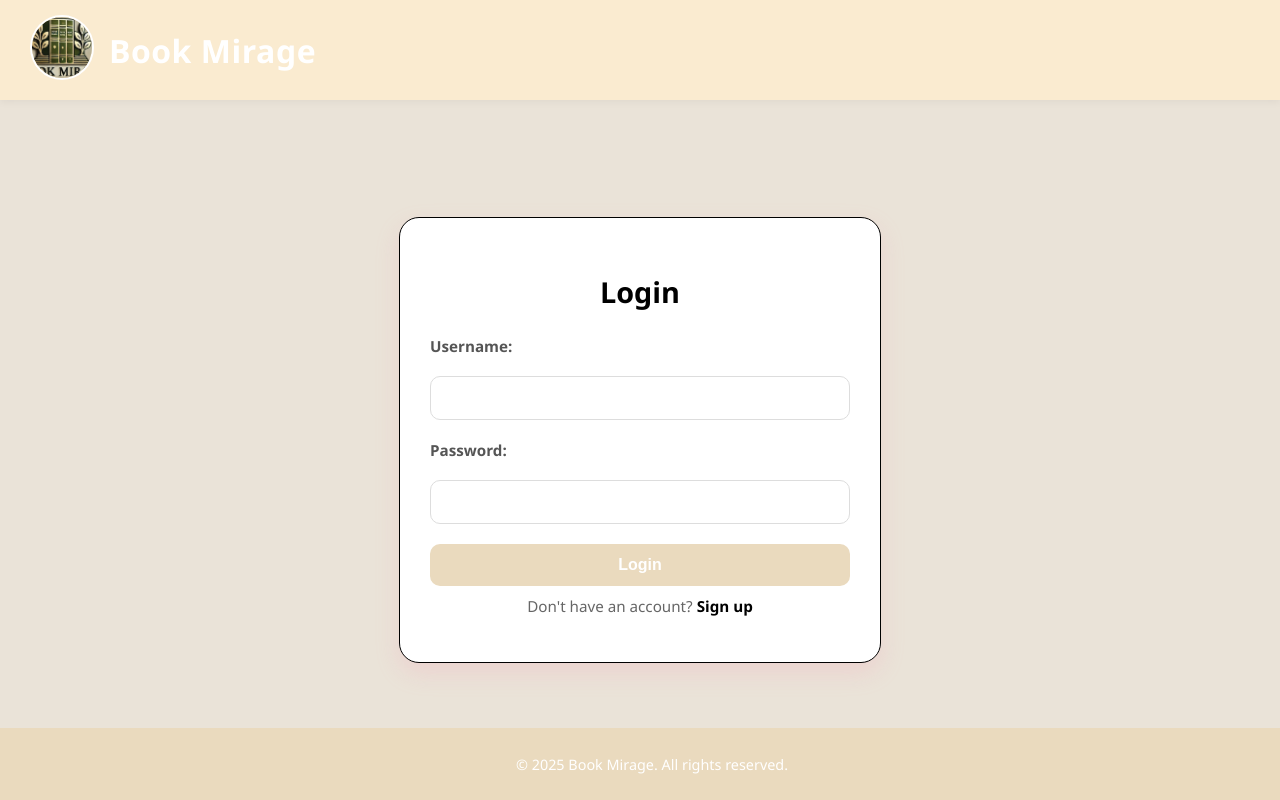
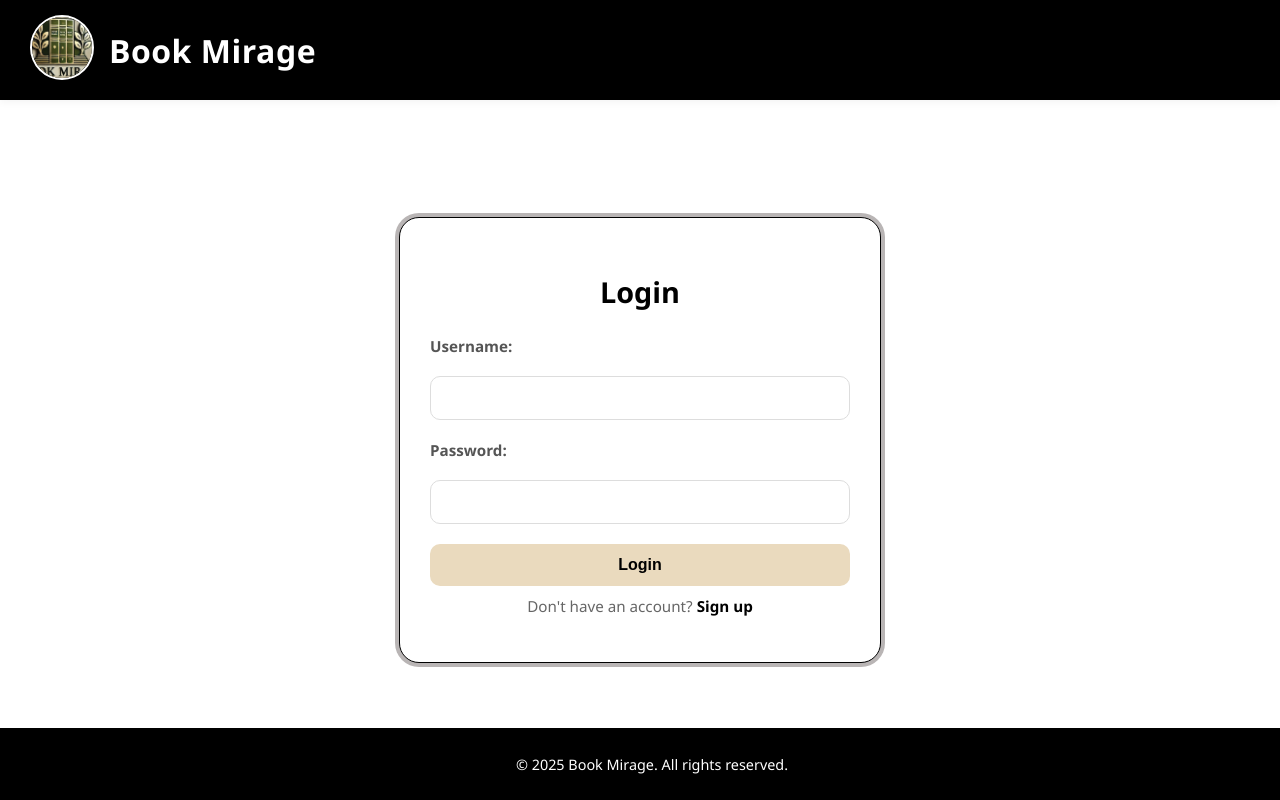
Before and after one commit to Atom370/book, a plain HTML site: page login.html in a window 1280 px wide. Drawn offline with Linux system fonts and the light colour scheme.

Commit message:
changes in login css

```diff
--- a/login.css
+++ b/login.css
@@ -3,7 +3,7 @@ body {
     font-family: 'Segoe UI', Tahoma, Geneva, Verdana, sans-serif;
     margin: 0;
     padding: 0;
-    background-color: rgb(234, 227, 216); /* Light pink background */
+    background-color: white; /* Light pink background */
     color: #444;
 }
 
@@ -12,7 +12,7 @@ header {
     display: flex;
     align-items: center;
     padding: 15px 30px;
-    background-color: rgb(250, 235, 208); /* Medium pink */
+    background-color: black; /* Medium pink */
     color: #fff;
     box-shadow: 0 2px 8px rgba(0, 0, 0, 0.05);
 }
@@ -51,7 +51,7 @@ main {
     background-color: #ffffff;
     padding: 30px;
     border-radius: 20px;
-    box-shadow: 0 10px 25px rgba(244, 143, 177, 0.2);
+    box-shadow: 0 0 0 4px rgb(185, 181, 181);
     max-width: 420px;
     width: 90%;
     text-align: center;
@@ -90,14 +90,14 @@ main {
 
 .login-form input:focus {
     border-color: black;
-    box-shadow: 0 0 0 4px rgba(244, 143, 177, 0.2);
+    box-shadow: 0 0 0 4px rgb(185, 181, 181);
 }
 
 /* Button */
 .login-form button {
     padding: 12px;
     background-color: rgb(234, 218, 190);
-    color: white;
+    color: black;
     font-size: 1rem;
     font-weight: 600;
     border: none;
@@ -131,7 +131,7 @@ a:hover {
 footer {
     text-align: center;
     padding: 12px;
-    background-color: rgb(234, 218, 190);
+    background-color: black;
     color: #fff;
     font-size: 0.9rem;
     position: fixed;
```
